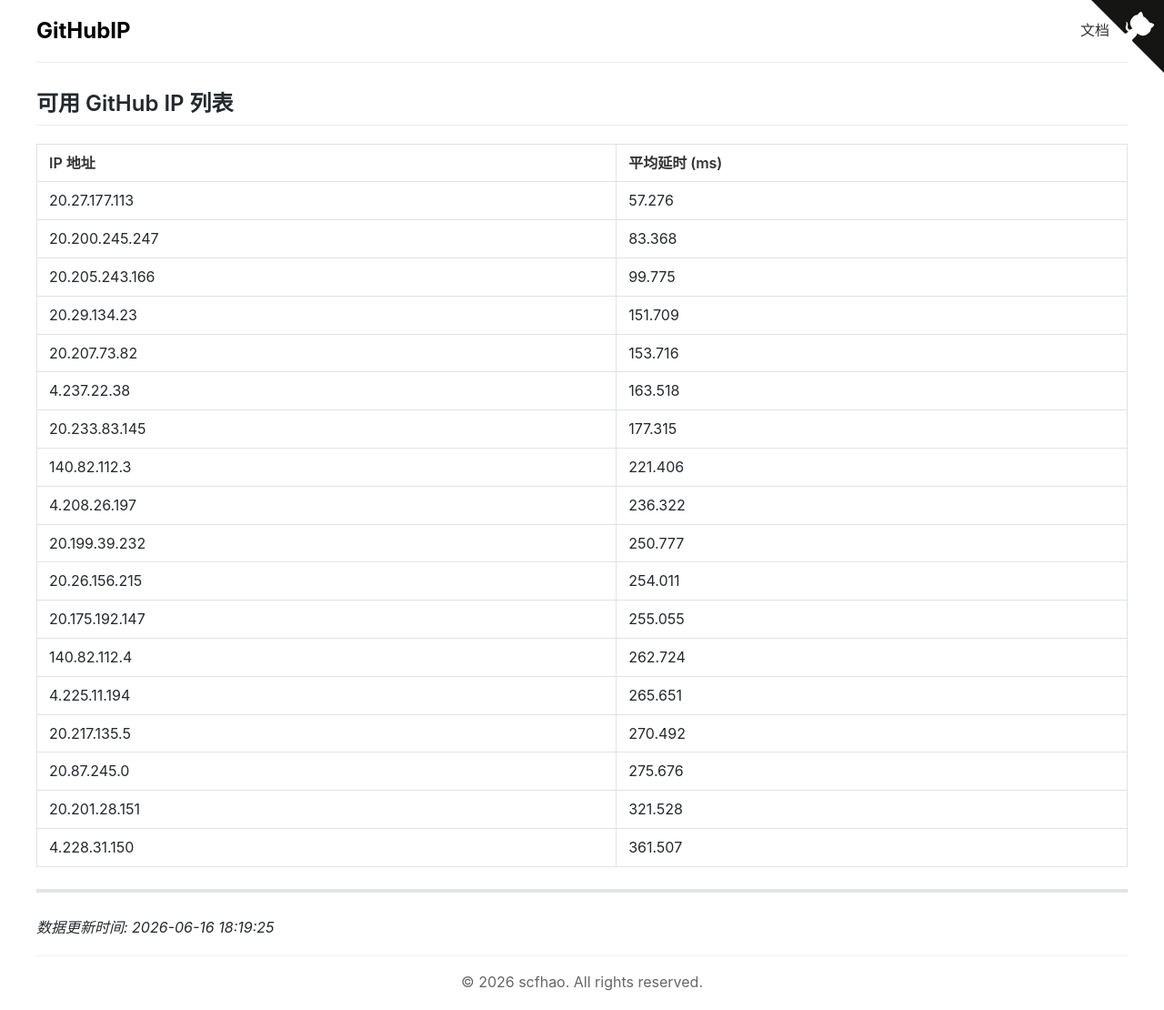
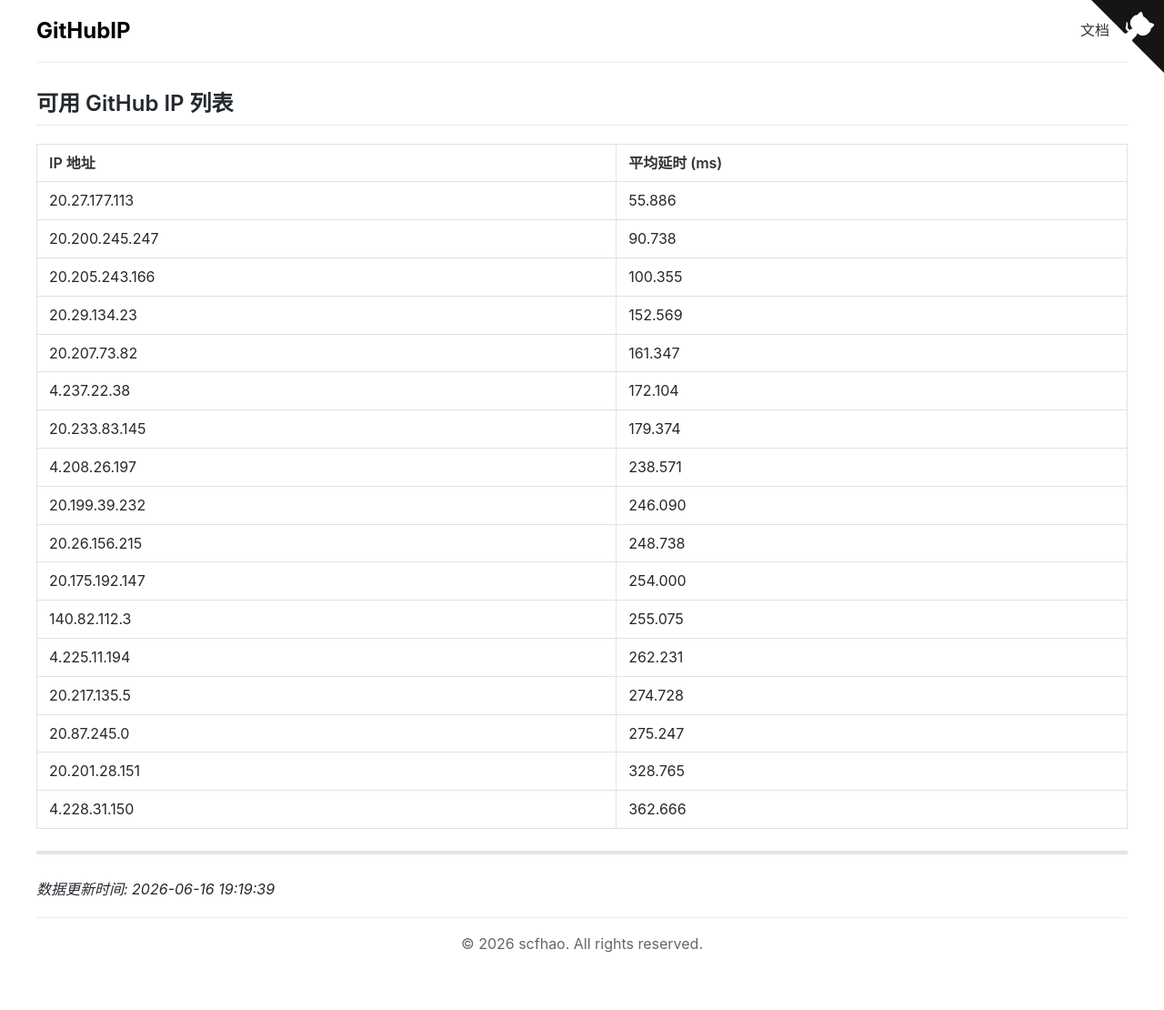
Before and after one commit to scfhao/GitHubIP, a Jekyll site: the page built from index.md, in a window 1280 px wide. Shown: the whole page at 91% size. Built offline with Jekyll 4.4.1, drawn with Linux system fonts in a browser that asks for light colours; after the commit the page ends 1068 px from its top, so only the background shows below that.

Commit message:
自动脚本执行 - 2026-06-16 19:19:40

```diff
--- a/index.md
+++ b/index.md
@@ -1,32 +1,31 @@
 ---
 layout: home
 title: GitHub IP 列表
-date: 2026-06-16 18:19:25
+date: 2026-06-16 19:19:39
 ---
 
 ## 可用 GitHub IP 列表
 
 | IP 地址 | 平均延时 (ms) |
 |---------|--------------|
-| 20.27.177.113 | 57.276 |
-| 20.200.245.247 | 83.368 |
-| 20.205.243.166 | 99.775 |
-| 20.29.134.23 | 151.709 |
-| 20.207.73.82 | 153.716 |
-| 4.237.22.38 | 163.518 |
-| 20.233.83.145 | 177.315 |
-| 140.82.112.3 | 221.406 |
-| 4.208.26.197 | 236.322 |
-| 20.199.39.232 | 250.777 |
-| 20.26.156.215 | 254.011 |
-| 20.175.192.147 | 255.055 |
-| 140.82.112.4 | 262.724 |
-| 4.225.11.194 | 265.651 |
-| 20.217.135.5 | 270.492 |
-| 20.87.245.0 | 275.676 |
-| 20.201.28.151 | 321.528 |
-| 4.228.31.150 | 361.507 |
+| 20.27.177.113 | 55.886 |
+| 20.200.245.247 | 90.738 |
+| 20.205.243.166 | 100.355 |
+| 20.29.134.23 | 152.569 |
+| 20.207.73.82 | 161.347 |
+| 4.237.22.38 | 172.104 |
+| 20.233.83.145 | 179.374 |
+| 4.208.26.197 | 238.571 |
+| 20.199.39.232 | 246.090 |
+| 20.26.156.215 | 248.738 |
+| 20.175.192.147 | 254.000 |
+| 140.82.112.3 | 255.075 |
+| 4.225.11.194 | 262.231 |
+| 20.217.135.5 | 274.728 |
+| 20.87.245.0 | 275.247 |
+| 20.201.28.151 | 328.765 |
+| 4.228.31.150 | 362.666 |
 
 ---
 
-*数据更新时间: 2026-06-16 18:19:25*
+*数据更新时间: 2026-06-16 19:19:39*
```
